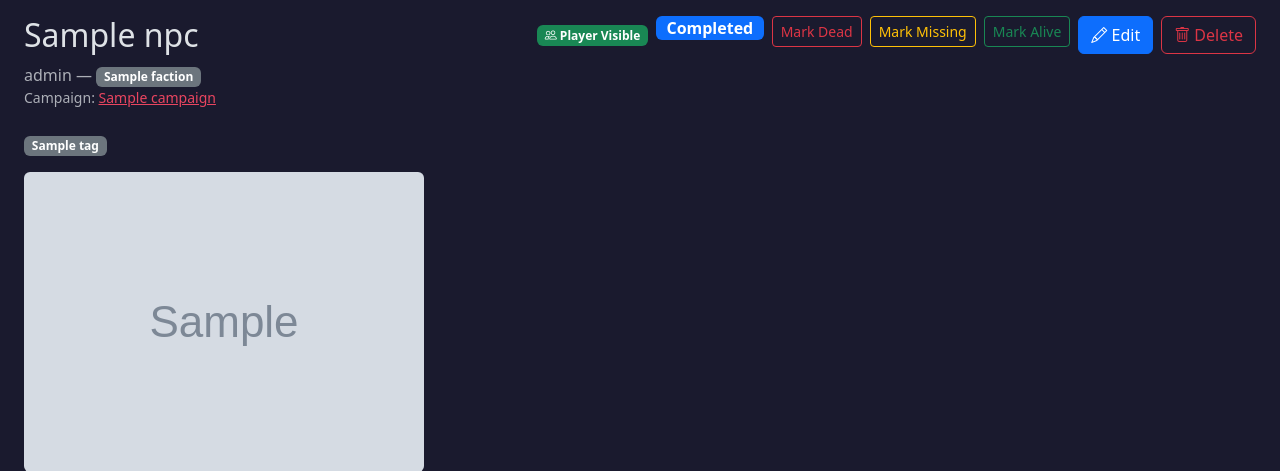
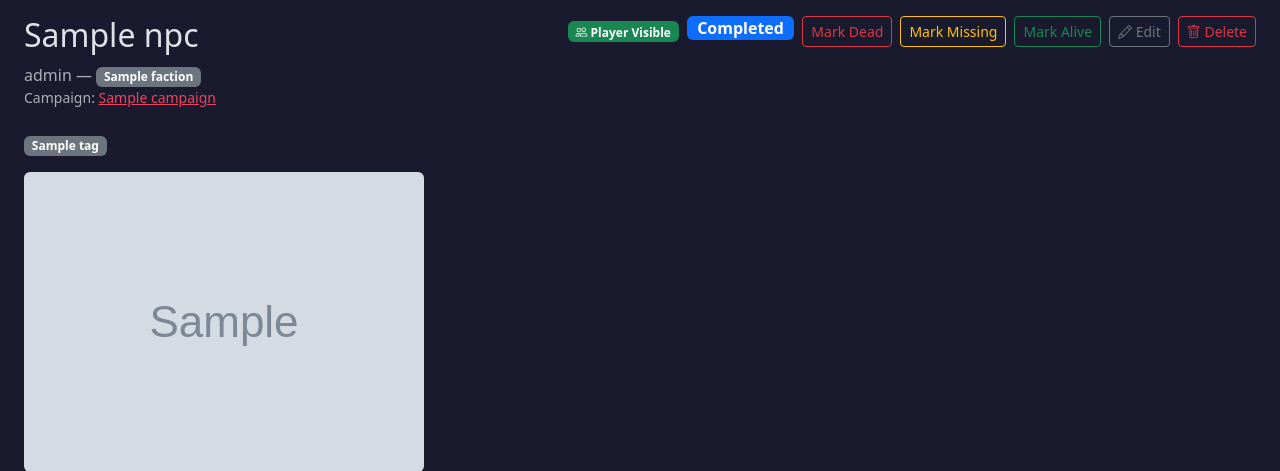
Before and after one commit to soup1977/gm-wiki, a Flask app: page /npcs/1 in a window 1280 px wide. Shown: the part 136-607 px from the top of the page. Run offline with Flask 2, Linux system fonts and the light colour scheme; a user stored in the database is signed in; tables that the repository leaves empty hold one stand-in row (values such as "Sample post"); grey boxes marked "Sample" are stand-in pictures; some libraries are stand-ins or nearby versions.

Commit message:
Standardize header action buttons to btn-sm across all entity detail pages
All Edit/Delete buttons now use btn-sm to match the quick-status change
buttons on the same page. Edit uses btn-outline-secondary, Delete uses
btn-outline-danger, matching the pattern already in adventure_sites/detail.html.
Sessions Go Live keeps btn-success (solid) but gains btn-sm for consistency.

Affected: npcs, locations, quests, items, factions, sessions

Co-Authored-By: Claude Sonnet 4.6 <noreply@anthropic.com>

```diff
--- a/app/templates/factions/detail.html
+++ b/app/templates/factions/detail.html
@@ -17,14 +17,14 @@
         </span>
     </div>
     <div class="d-flex gap-2">
-        <a href="{{ url_for('factions.edit_faction', faction_id=faction.id) }}" class="btn btn-secondary">
+        <a href="{{ url_for('factions.edit_faction', faction_id=faction.id) }}" class="btn btn-sm btn-outline-secondary">
             <i class="bi bi-pencil"></i> Edit
         </a>
         <form method="POST"
               action="{{ url_for('factions.delete_faction', faction_id=faction.id) }}"
               onsubmit="return confirm('Delete faction \'{{ faction.name }}\'? This will unlink all associated NPCs, locations, and quests.')">
             <input type="hidden" name="csrf_token" value="{{ csrf_token() }}">
-            <button type="submit" class="btn btn-outline-danger">
+            <button type="submit" class="btn btn-sm btn-outline-danger">
                 <i class="bi bi-trash"></i>
             </button>
         </form>
--- a/app/templates/items/detail.html
+++ b/app/templates/items/detail.html
@@ -53,13 +53,13 @@
         {% else %}
         <span class="badge bg-secondary"><i class="bi bi-eye-slash"></i> Hidden from players</span>
         {% endif %}
-        <a href="{{ url_for('items.edit_item', item_id=item.id) }}" class="btn btn-secondary">
+        <a href="{{ url_for('items.edit_item', item_id=item.id) }}" class="btn btn-sm btn-outline-secondary">
             <i class="bi bi-pencil"></i> Edit
         </a>
         <form method="POST" action="{{ url_for('items.delete_item', item_id=item.id) }}"
               onsubmit="return confirm('Delete item \'{{ item.name }}\'? This cannot be undone.')">
             <input type="hidden" name="csrf_token" value="{{ csrf_token() }}">
-            <button type="submit" class="btn btn-danger">
+            <button type="submit" class="btn btn-sm btn-outline-danger">
                 <i class="bi bi-trash"></i> Delete
             </button>
         </form>
--- a/app/templates/locations/detail.html
+++ b/app/templates/locations/detail.html
@@ -48,13 +48,13 @@
         {% else %}
         <span class="badge bg-secondary"><i class="bi bi-eye-slash"></i> Hidden from players</span>
         {% endif %}
-        <a href="{{ url_for('locations.edit_location', location_id=location.id) }}" class="btn btn-primary">
+        <a href="{{ url_for('locations.edit_location', location_id=location.id) }}" class="btn btn-sm btn-outline-secondary">
             <i class="bi bi-pencil"></i> Edit
         </a>
         <form method="POST" action="{{ url_for('locations.delete_location', location_id=location.id) }}"
               onsubmit="return confirm('Delete this location? This cannot be undone.')">
             <input type="hidden" name="csrf_token" value="{{ csrf_token() }}">
-            <button type="submit" class="btn btn-outline-danger">
+            <button type="submit" class="btn btn-sm btn-outline-danger">
                 <i class="bi bi-trash"></i> Delete
             </button>
         </form>
--- a/app/templates/npcs/detail.html
+++ b/app/templates/npcs/detail.html
@@ -63,13 +63,13 @@
             <button class="btn btn-sm btn-outline-success">Mark Alive</button>
         </form>
         {% endif %}
-        <a href="{{ url_for('npcs.edit_npc', npc_id=npc.id) }}" class="btn btn-primary">
+        <a href="{{ url_for('npcs.edit_npc', npc_id=npc.id) }}" class="btn btn-sm btn-outline-secondary">
             <i class="bi bi-pencil"></i> Edit
         </a>
         <form method="POST" action="{{ url_for('npcs.delete_npc', npc_id=npc.id) }}"
               onsubmit="return confirm('Delete this NPC? This cannot be undone.')">
             <input type="hidden" name="csrf_token" value="{{ csrf_token() }}">
-            <button type="submit" class="btn btn-outline-danger">
+            <button type="submit" class="btn btn-sm btn-outline-danger">
                 <i class="bi bi-trash"></i> Delete
             </button>
         </form>
--- a/app/templates/quests/detail.html
+++ b/app/templates/quests/detail.html
@@ -71,13 +71,13 @@
         {% else %}
         <span class="badge bg-secondary"><i class="bi bi-eye-slash"></i> Hidden from players</span>
         {% endif %}
-        <a href="{{ url_for('quests.edit_quest', quest_id=quest.id) }}" class="btn btn-secondary">
+        <a href="{{ url_for('quests.edit_quest', quest_id=quest.id) }}" class="btn btn-sm btn-outline-secondary">
             <i class="bi bi-pencil"></i> Edit
         </a>
         <form method="POST" action="{{ url_for('quests.delete_quest', quest_id=quest.id) }}"
               onsubmit="return confirm('Delete quest \'{{ quest.name }}\'? This cannot be undone.')">
             <input type="hidden" name="csrf_token" value="{{ csrf_token() }}">
-            <button type="submit" class="btn btn-danger">
+            <button type="submit" class="btn btn-sm btn-outline-danger">
                 <i class="bi bi-trash"></i> Delete
             </button>
         </form>
--- a/app/templates/sessions/detail.html
+++ b/app/templates/sessions/detail.html
@@ -38,17 +38,17 @@
         <form method="POST" action="{{ url_for('session_mode.set_session') }}" class="d-inline">
             <input type="hidden" name="csrf_token" value="{{ csrf_token() }}">
             <input type="hidden" name="session_id" value="{{ sess.id }}">
-            <button type="submit" class="btn btn-success">
+            <button type="submit" class="btn btn-sm btn-success">
                 <i class="bi bi-broadcast me-1"></i> Go Live
             </button>
         </form>
-        <a href="{{ url_for('sessions.edit_session', session_id=sess.id) }}" class="btn btn-secondary">
+        <a href="{{ url_for('sessions.edit_session', session_id=sess.id) }}" class="btn btn-sm btn-outline-secondary">
             <i class="bi bi-pencil"></i> Edit
         </a>
         <form method="POST" action="{{ url_for('sessions.delete_session', session_id=sess.id) }}"
               onsubmit="return confirm('Delete this session? This cannot be undone.')">
             <input type="hidden" name="csrf_token" value="{{ csrf_token() }}">
-            <button type="submit" class="btn btn-danger">
+            <button type="submit" class="btn btn-sm btn-outline-danger">
                 <i class="bi bi-trash"></i> Delete
             </button>
         </form>
```
